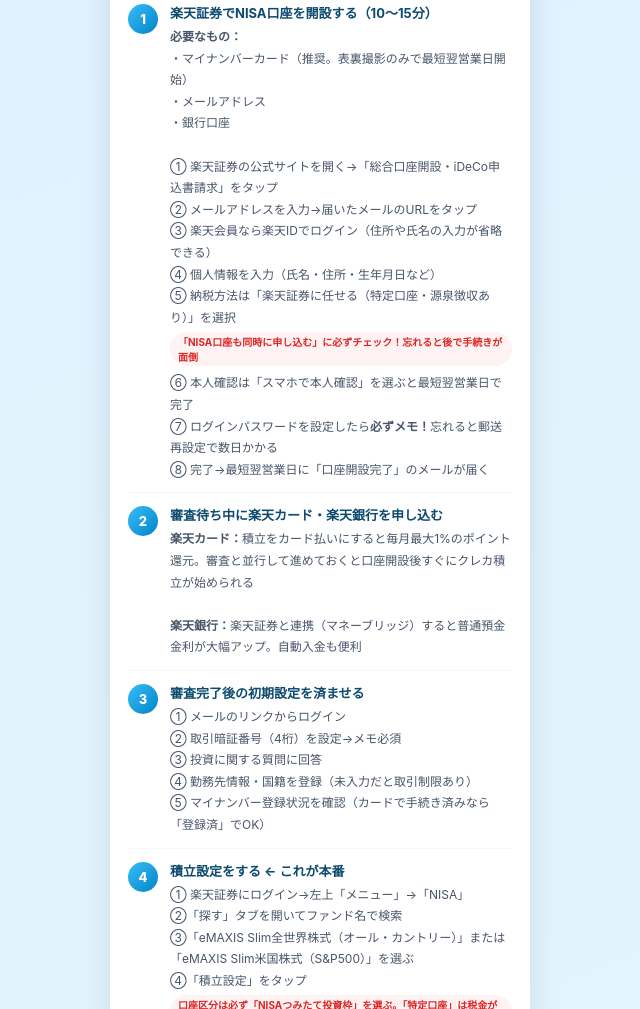
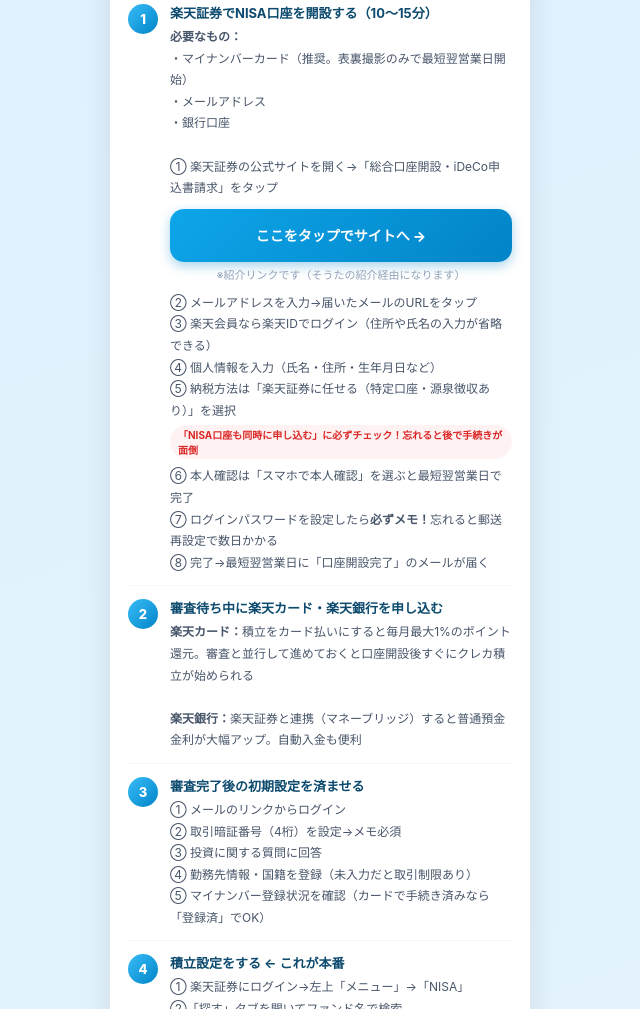
Before and after one commit to sota-toushilife/nisa-guide, a plain HTML site: page index.html in a window 1280 px wide. Shown: the part 7500-8509 px from the top of the page, without its empty margins (320-960 px from the left). Drawn offline with Linux system fonts and the light colour scheme.

Commit message:
楽天証券紹介リンクボタンを追加（STEP1口座開設）

```diff
--- a/index.html
+++ b/index.html
@@ -514,6 +514,12 @@
           ・メールアドレス<br>
           ・銀行口座<br><br>
           ① 楽天証券の公式サイトを開く→「総合口座開設・iDeCo申込書請求」をタップ<br>
+          <div style="margin:10px 0 6px;">
+            <a href="https://account.rakuten-sec.co.jp/ApplicationTop/introduceFriend.do?introClientCd=GzfHrdOvjrc%3D&hash=85666fb8f206334d9c529e363aa1cc34&introBranchCd=%2FKsvUSSTkts%3D&routeKey=SEC01001&urlSendDt=HIMUMEQ65MMH9UBAaAOoYA%3D%3D&sendSnsKbn=1" target="_blank" class="cta-btn" style="background:linear-gradient(135deg,#0ea5e9,#0284c7); box-shadow:0 4px 12px rgba(2,132,199,0.35); margin:0;">
+              ここをタップでサイトへ →
+            </a>
+            <p style="font-size:11px; color:#94a3b8; text-align:center; margin:4px 0 0;">※紹介リンクです（そうたの紹介経由になります）</p>
+          </div>
           ② メールアドレスを入力→届いたメールのURLをタップ<br>
           ③ 楽天会員なら楽天IDでログイン（住所や氏名の入力が省略できる）<br>
           ④ 個人情報を入力（氏名・住所・生年月日など）<br>
```
